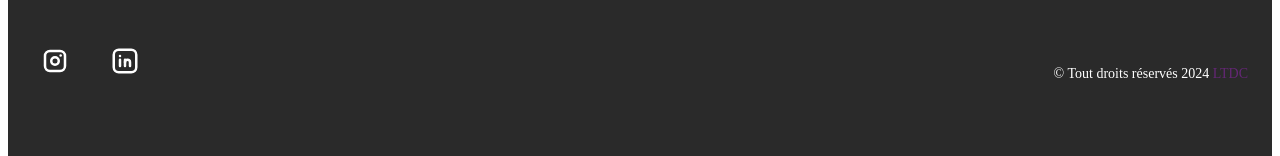
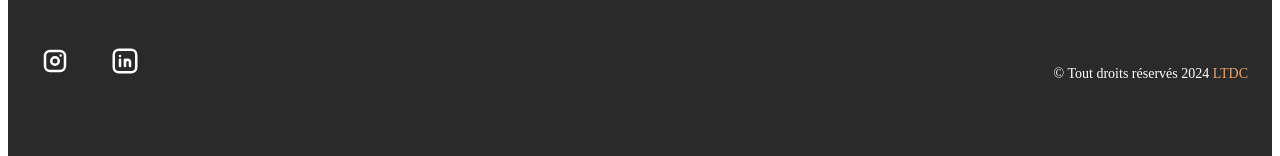
Before and after one commit to josias-koffi/ltdc_website, a Next.js app: page / in a window 1280 px wide. Shown: the part 2654-2810 px from the top of the page. Built offline with nearby package versions, Linux system fonts and the light colour scheme.

Commit message:
Modification de la couleur pour le contrast de LTDC

```diff
--- a/components/footer/Footer.tsx
+++ b/components/footer/Footer.tsx
@@ -75,7 +75,7 @@ const Footer = () => {
           <SocialLinks />
           <Typography variant="body2" component="div">
             {"© Tout droits réservés 2024"}
-            <span style={{ color: theme?.palette?.primary?.main }}>
+            <span style={{ color: theme?.palette?.secondary?.main }}>
               {" LTDC"}
             </span>
           </Typography>
```
